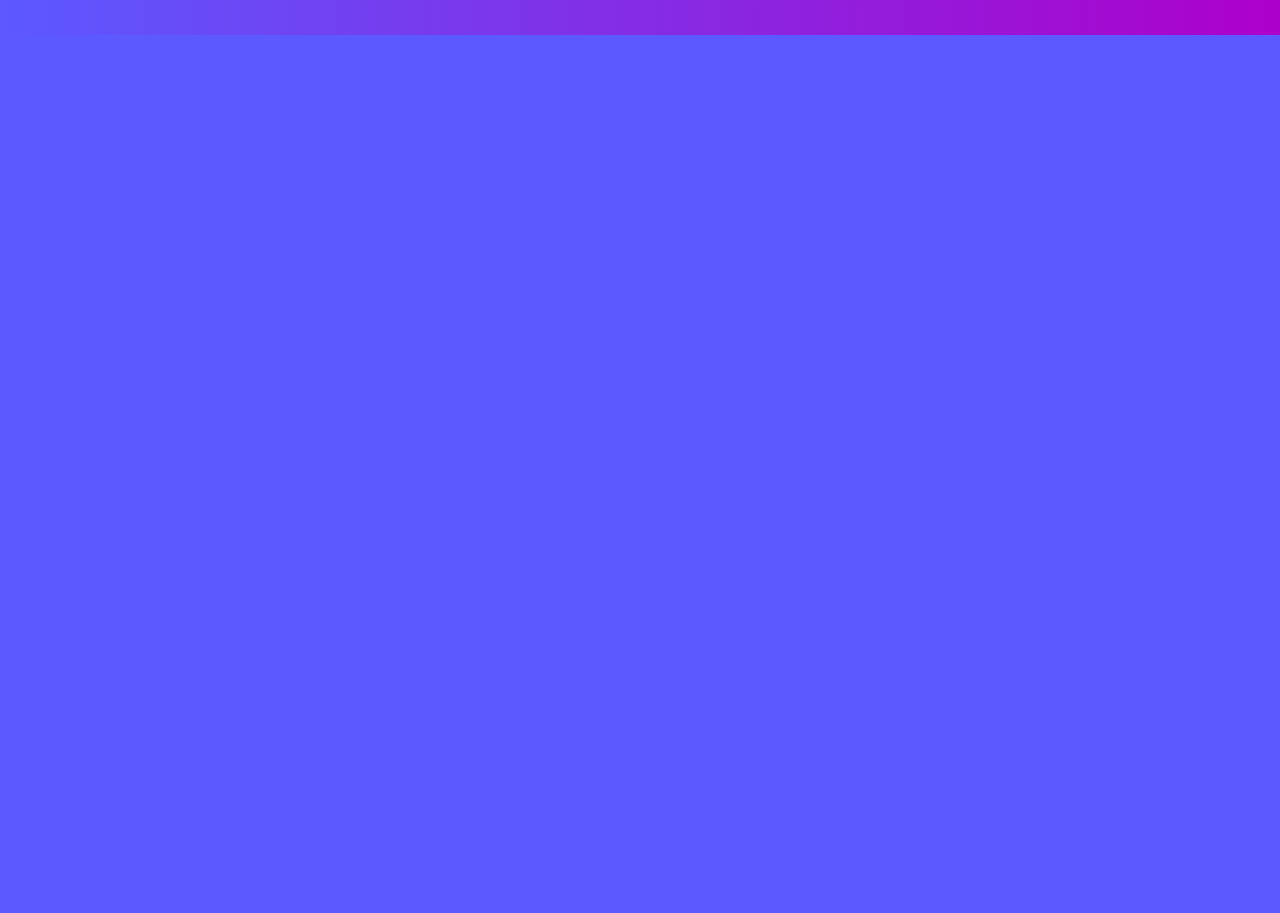
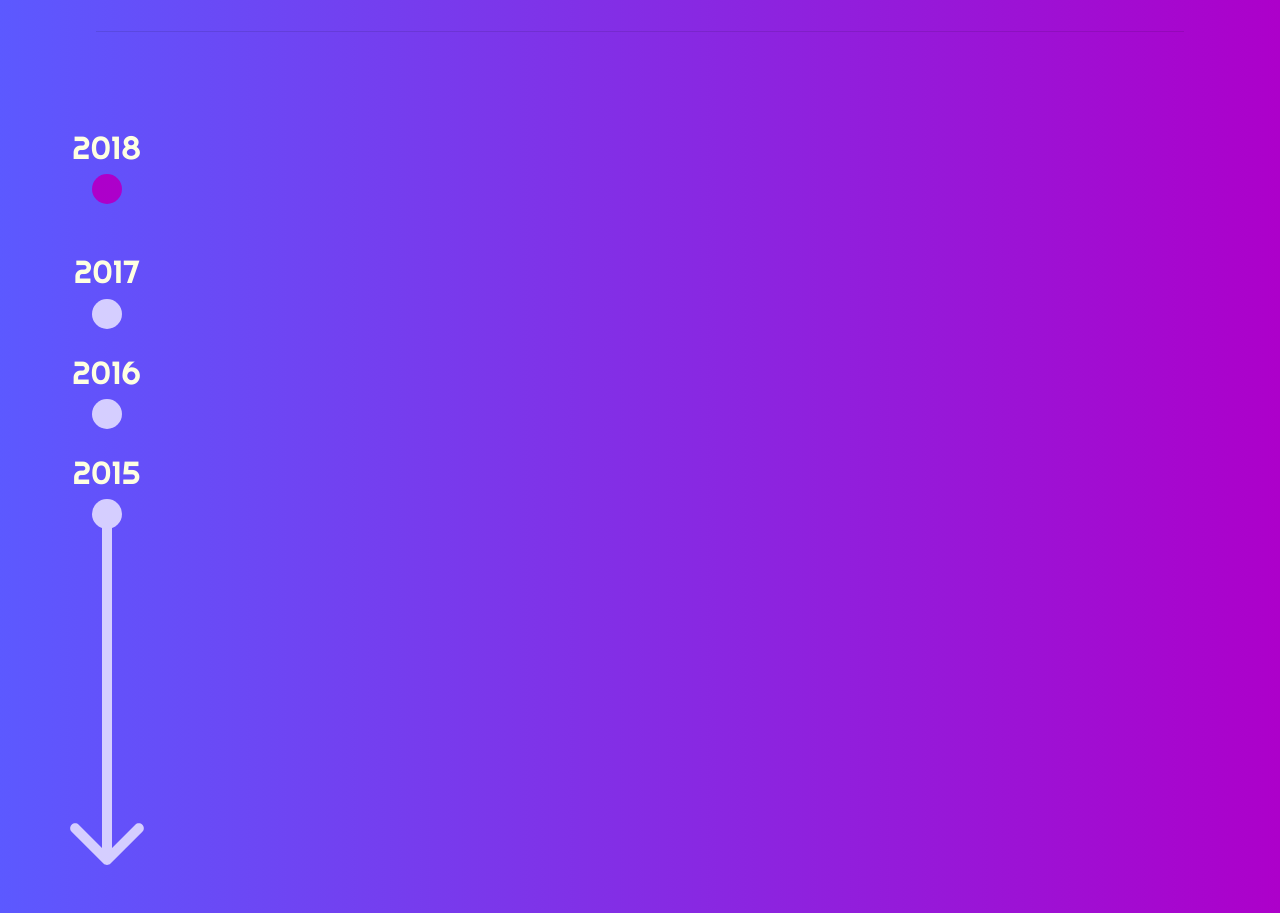
Before and after one commit to A-Latifulina/chillbetter, an Angular app: page / in a window 1280 px wide. Shown: the part 765-1678 px from the top of the page. Before the commit the page ends 800 px from the top, so only its background shows below. Built offline with nearby package versions, Linux system fonts and the light colour scheme.

Commit message:
added ellipses/arrow/year on below the fold col-2

```diff
--- a/src/app/app.component.css
+++ b/src/app/app.component.css
@@ -3,3 +3,7 @@
     position: static;
     margin: 5%;
 }
+
+#above-the-fold {
+    margin: 6rem;
+}
--- a/src/app/app.component.html
+++ b/src/app/app.component.html
@@ -72,15 +72,55 @@
 
 <!--Page break-->
 <hr
-  size=10px>
+  id="above-the-fold">
 
 <!---Below the fold, 1st page: 2018-->
 <div
   class="col-2"
   id="timeline">
-    <h2>
+
+  <h2
+    align="center">
       2018
+  </h2>
+  <img
+    class="mx-auto d-block"
+    src="assets/images/ellipse-red.svg"
+    alt="red dot">
+  <br>
+  <br>
+
+  <h2
+  align="center">
+    2017
+  </h2>
+  <img
+    class="mx-auto d-block"
+    src="assets/images/ellipse.svg"
+    alt="dot">
+  <br>
+
+    <h2
+  align="center">
+    2016
+  </h2>
+  <img
+    class="mx-auto d-block"
+    src="assets/images/ellipse.svg"
+    alt="dot">
+  <br>
+
+    <h2
+    align="center">
+      2015
     </h2>
+     <img
+      class="mx-auto d-block"
+      src="assets/images/arrow.svg"
+      alt="arrow">
+  <br>
+  <br>
+
 </div>
 
 
--- a/src/styles.css
+++ b/src/styles.css
@@ -8,6 +8,11 @@ body {
 h1 {
     margin: 3%;
     font-size: 2.5rem;
+    font-family: 'Righteous', cursive;
+    color: #FEFFE2;
+}
+
+h2 {
     font-family: 'Righteous', cursive;
     color: #FEFFE2;
 }
```
Also changed, not shown: src/assets/images/ellipse-red.svg (added).
